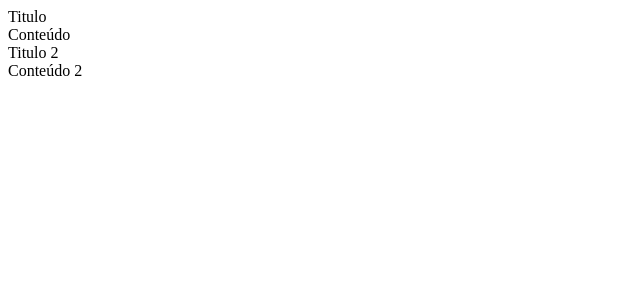
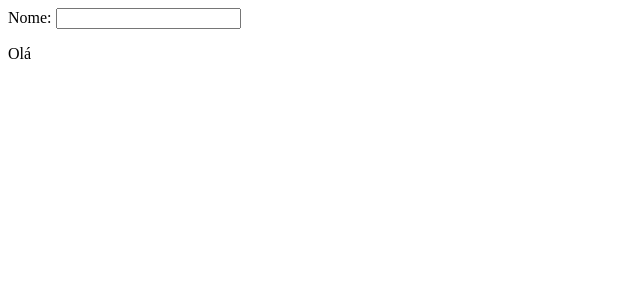
Before and after one commit to eliseusbrito/appReactLetsCodeSantander, a React (Create React App) app: page / in a window 1280 px wide. Shown: the top 300 px of the page, without its empty margins (0-640 px from the left). Built offline with nearby package versions, Linux system fonts and the light colour scheme.

Commit message:
Adiciona componente com estado

```diff
--- /dev/null
+++ b/src/components/App3.js
@@ -0,0 +1,25 @@
+import React from 'react'
+
+class App3 extends React.Component {
+  constructor (props){
+    super(props);
+    this.state = {nome: ''};
+    this.changeName = this.changeName.bind(this); //ao inves de bind poderia usar flexa na funtion
+  }
+
+  changeName = function(event){  //se não usar bind ficaria changeName = (event)=>{
+    this.setState({nome: event.target.value})
+  }
+  render() {
+    return (
+      <>
+      Nome: <input type text="text" value={this.state.nome} onChange={this.changeName}></input>
+      <p>
+        Olá {this.state.nome}
+      </p>
+      </>
+    );
+  }
+}
+
+export default App3;
--- a/src/index.js
+++ b/src/index.js
@@ -2,17 +2,16 @@
 import ReactDOM from 'react-dom';
 import App from './components/App';
 import App2 from './components/App2';
+import App3 from './components/App3';
 import reportWebVitals from './reportWebVitals';
 
 ReactDOM.render(
   <React.StrictMode>
-    <App2 title="Titulo" >
-      Conteúdo
-    </App2>
+    <App3 >
 
-    <App2 title="Titulo 2" >
-      Conteúdo 2
-    </App2>
+    </App3>
+
+
   </React.StrictMode>,
   document.getElementById('root')
 );
```
